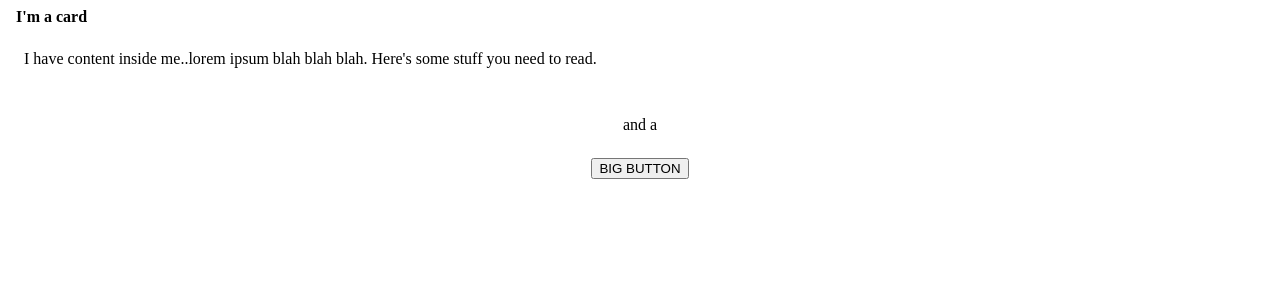
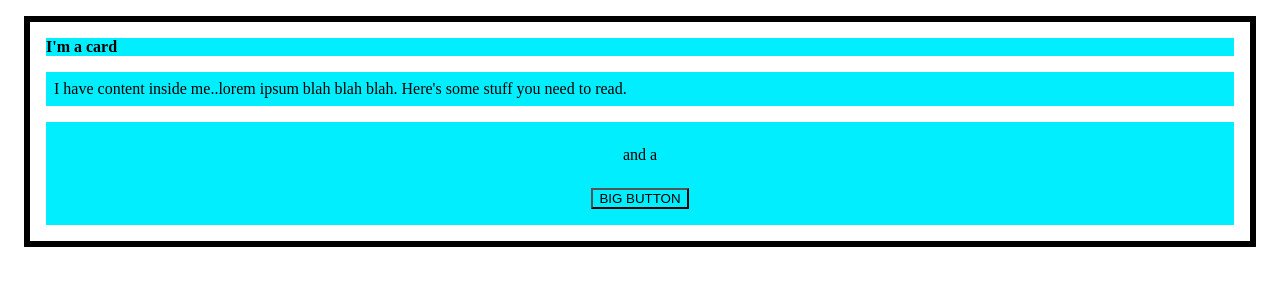
Before and after one commit to clxdiaa/css, a plain HTML site: page index.html in a window 1280 px wide. Drawn offline with Linux system fonts and the light colour scheme.

Commit message:
es2bordi1

```diff
--- a/style.css
+++ b/style.css
@@ -7,21 +7,29 @@
     padding: 80px;
     margin: 20px;
   }
+  .card{
+    border: 6px solid black;
+    margin: 16px;
+    padding: 8px;
+  }
   .content{
     margin-top: 16px;
     margin-bottom: 16px;
     margin-right: 8px;
     margin-left: 8px;
     padding: 8px;
+    background: rgb(0, 238, 255);
   }
   .title{
     margin: 8px;
     font-size: 16px;
+    background: rgb(0, 238, 255);
   }
   .button-container{
     margin: 8px;
     text-align: center;
     padding: 8px;
+    background: rgb(0, 238, 255);
 
   }
   button{
@@ -29,4 +37,5 @@
     margin-bottom: 8px;
     margin-right: 24px;
     margin-left: 24px;
+    background: rgb(0, 238, 255);
   }
```
